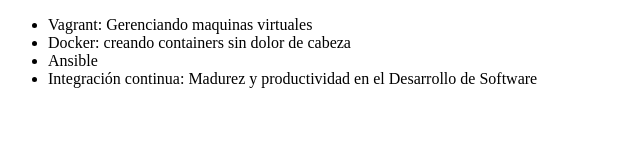
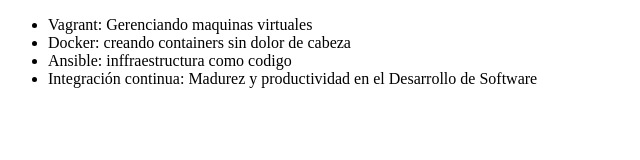
Before and after one commit to dalesca/alura-git, a plain HTML site: page index.html in a window 1280 px wide. Shown: the whole page, without its empty margins (0-640 px from the left). Drawn offline with Linux system fonts and the light colour scheme.

Commit message:
Cambiando el nombre del curso de Ansible

```diff
--- a/index.html
+++ b/index.html
@@ -8,7 +8,7 @@
      <ul>
          <li> Vagrant: Gerenciando maquinas virtuales</li>
          <li> Docker: creando containers sin dolor de cabeza </li>
-         <li> Ansible </li>
+         <li> Ansible: inffraestructura como codigo </li>
          <li> Integración continua: Madurez y productividad en el Desarrollo de Software </li>
      </ul>
 </body>
```
